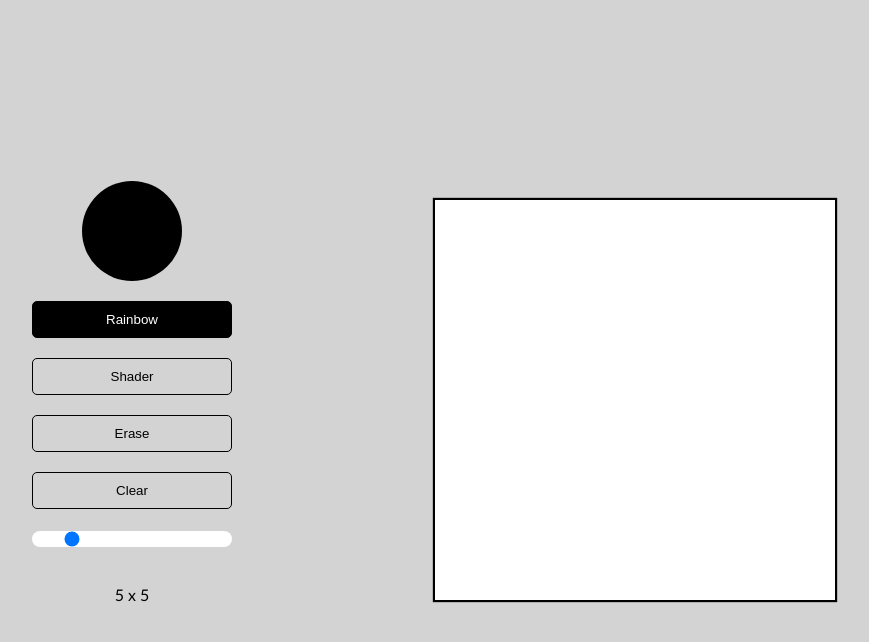
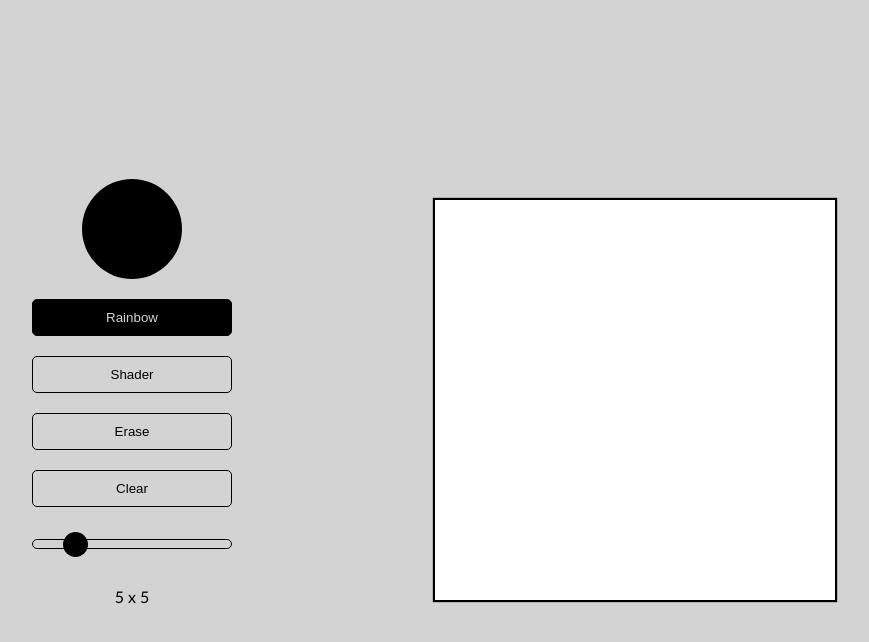
Before and after one commit to jamiequocdo/Etch-a-Sketch, a plain HTML site: page index.html in a window 1280 px wide. Both pictures are taken after a click on the button "Rainbow". Shown: the whole page, without its empty margins (207-1076 px from the left). Drawn offline with Linux system fonts and the light colour scheme.

Commit message:
Style input["range"]. Add :root colors.

```diff
--- a/style.css
+++ b/style.css
@@ -1,9 +1,14 @@
+:root {
+    --primary-light: #d3d3d3;
+    --primary-dark: #000000;
+}
+
 html {
     display: flex;
     flex-direction: column;
     justify-content: center;
     align-items: center;
-    background-color: lightgray;
+    background-color: var(--primary-light);
     height: 100%;
     width: 100%;
 }
@@ -32,7 +37,7 @@ body {
 
 .button {
     width: 200px;
-    border: 1px solid black;
+    border: 1px solid var(--primary-dark);
     border-radius: 5px;
     background-color: #d3d3d3;
     padding: 10px 20px;
@@ -40,8 +45,8 @@ body {
 
 /*When you put both .button.active together, it applies to elements with both of these classes*/
 .button.active {
-    background-color: black;
-    color: white;
+    background-color: var(--primary-dark);
+    color: var(--primary-light);
 }
 
 .button,
@@ -116,18 +121,26 @@ body {
 
 /*Style the Range*/
 input[type="range"] {
+    -webkit-appearance: none;
+    background-color: var(--primary-light);
     width: 200px;
 }
 
 input[type="range"]::-webkit-slider-runnable-track {
-    background-color: white;
+    background-color: var(--primary-light);
+    border: 1px solid var(--primary-dark);
     border-radius: 10px;
+    height: 10px;
+    margin-top: 10px;
 }
 
 input[type="range"]::-webkit-slider-thumb {
     -webkit-appearance: none;
-    background-color: green;
+    background-color: var(--primary-dark);
+    border-radius: 25px;
     width: 25px;
+    height: 25px;
+    margin-top: -8px;
 }
 
 @media (max-width: 745px) {
```
